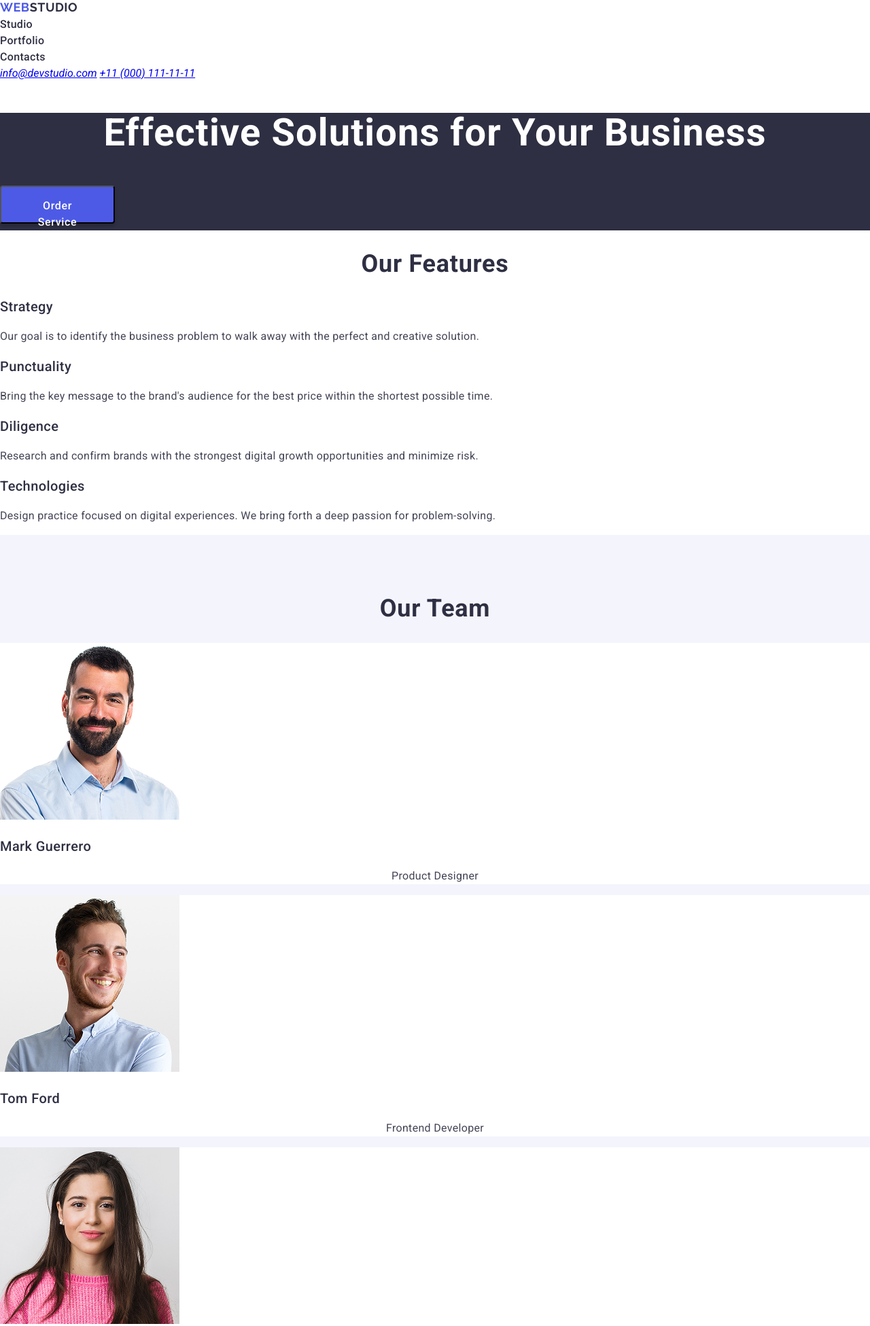
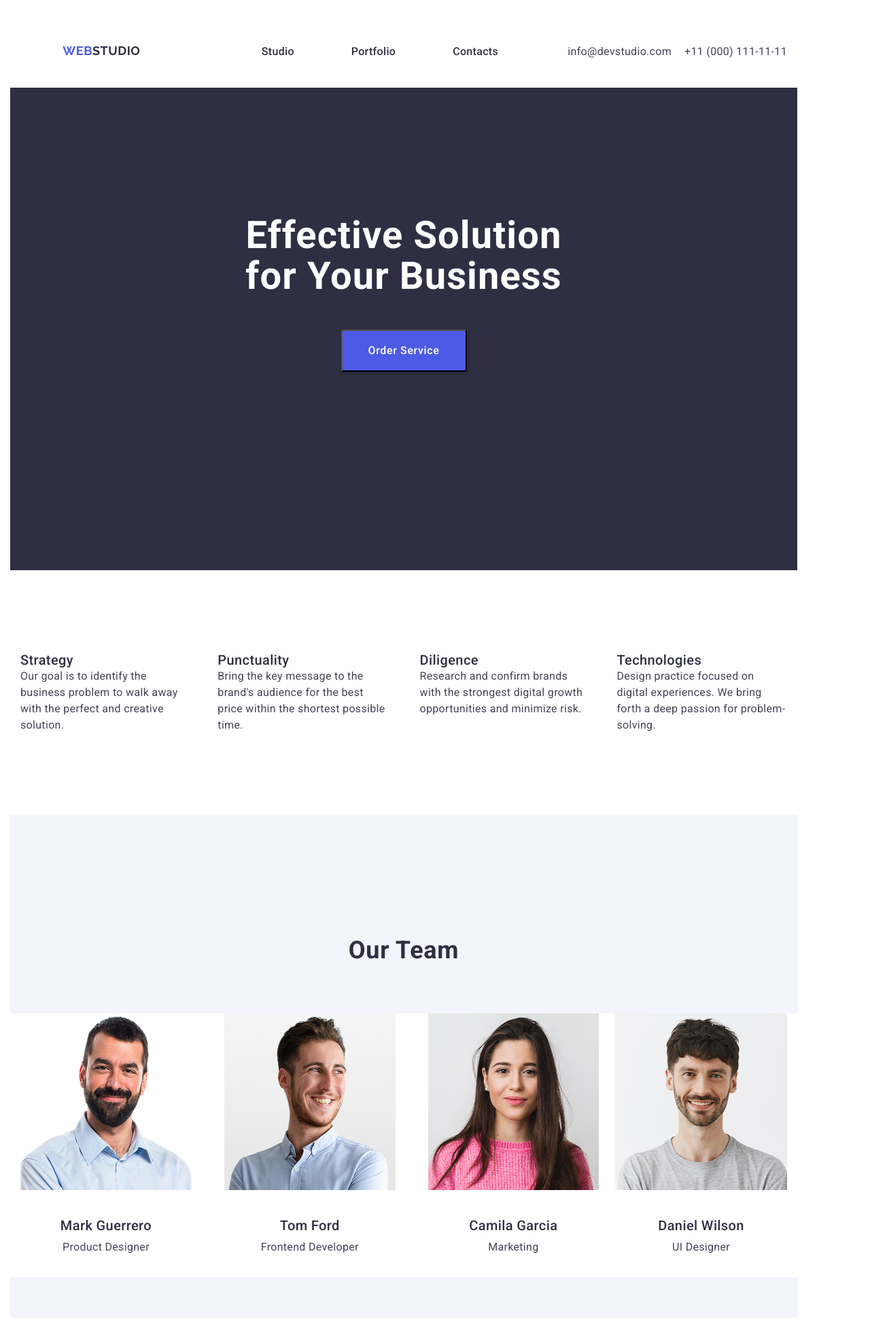
Before and after one commit to maximderen516-dotcom/goit-markup-hw-03, a plain HTML site: page index.html in a window 1280 px wide. Shown: the top 1951 px of the page at 68% size. Drawn offline with nearby package versions, Linux system fonts and the light colour scheme.

Commit message:
Add files via upload

```diff
--- a/css/styles.css
+++ b/css/styles.css
@@ -1,4 +1,46 @@
 /* Сtrl + / */
+ /* CSS RESET  */
+body,
+h1,
+h2,
+h3,
+h4,
+p,
+ul,
+ol,
+li,
+figure,
+figcaption,
+blockquote,
+dl,
+dd {
+    margin: 0;
+    padding: 0;
+}
+*, ::after, ::before {
+    box-sizing: content-box;
+}
+body {
+    min-height: 100vh;
+    line-height: 1.5;
+}
+
+ul,
+ol {
+    list-style: none;
+}
+
+img {
+    max-width: 100%;
+}
+
+input,
+button,
+textarea,
+select {
+    font: inherit;
+}
+/* CSS RESET */
 :root {
     --iris: #4d5ae5;
     --ocean: #404bbf;
@@ -59,6 +101,35 @@ ul{
     margin: 0;
     padding: 0;
 }
+html,
+body {
+    max-width: 100%;
+    overflow-x: hidden;
+}
+/* Region Header */
+.section-header{
+   background-color:#fff;
+}
+.container{
+    padding-left: 15px;
+    padding-right: 15px;
+    padding-top: 24px;
+    padding-bottom: 24px;
+    max-width: 1158px;
+}
+.header-box {
+    display: flex;
+    justify-content: space-between;
+    align-items: center;
+}
+.header-logo{
+    margin-right: 76px;
+}
+.header-nav  li{
+ display: inline-block;
+ align-items: start;
+    margin:40px;
+}
 .logo{
     color:#2e2f42;
     font-family: "Raleway", sans-serif;
@@ -68,6 +139,9 @@ ul{
         letter-spacing: 0.03em;
         text-transform: uppercase;
         text-decoration: none;
+        padding-left: 15px;
+        padding-bottom: 24px;
+        padding-top: 24px;
 }
 .color-slate-logo{
     font-family: var(--second-family);
@@ -112,8 +186,10 @@ ul{
 .color-link-header.active::after {
     width: 100%;
 }
-
-.address{
+.address-link{
+    padding-right: 15px;
+    padding-bottom: 24px;
+    padding-top: 24px;
     font-style: normal;
     font-weight: 400;
     font-size: 16px;
@@ -122,24 +198,33 @@ ul{
     color: var(--slate);
     text-decoration: none;
 }
-.address:hover,
-.address:focus {
-    color: var(--ocean);
+.address-link:hover,
+.address-link:focus {
+    color:var(--ocean);
 }
+/* End of Header */
+/* region Hero */
 .hero{
-    background: var(--navy-blue);
+    margin-top: 1px;
+    padding-top: 188px;
+    padding-bottom: 292px;
+    padding-left:331px;
+    padding-right:331px;
+    text-align: justify;
+    background:var(--navy-blue);
 }
 .button{
+    display: block;
+    margin: 48px auto 0 auto;
     border-radius: 4px;
-    padding: 16px 32px;
     width: 169px;
     height: 56px;
     box-shadow: 0 4px 4px 0 rgba(0, 0, 0, 0.15);
     background: var(--iris);
-    font-family: var(--font-family);
+    font-family: 'Roboto', sans-serif;
     font-weight: 500;
     font-size: 16px;
-        line-height: 150%;
+    line-height: 1.5;
     letter-spacing: 0.04em;
     color: var(--white);
 }
@@ -148,16 +233,88 @@ box-shadow: 0 4px 4px 0 rgba(0, 0, 0, 0.15);
 box-shadow: 0 4px 4px 0 rgba(0, 0, 0, 0.15);
     background: var(--ocean);
 }
+/* end of Hero */
+/* region Features */
+.section-features {
+    background-color: #fff;
+}
+.visually-hidden {
+    position: absolute;
+    width: 1px;
+    height: 1px;
+    margin: -1px;
+    border: 0;
+    padding: 0;
+    white-space: nowrap;
+    clip-path: inset(100%);
+    clip: rect(0 0 0 0);
+    overflow: hidden;
+}
+.feature-list {
+display: flex;
+justify-content: space-between;
+padding-bottom: 120px;
+padding-top: 120px;
+}
+.feature-1{
+padding-left: 15px;
+margin-right:24px ;
+}
+.feature-2 {
+margin-left: 24px;
+margin-right: 24px;
+}
+.feature-3  {
+margin-left: 24px;
+margin-right: 24px;
+}
+.feature-4 {
+padding-right: 15px;
+margin-left: 24px;
+}
+/* end of Features */
+/* region Teem */
 .section-team{
     background: var(--cloud);
     padding-bottom: 60px;
     padding-top: 60px;
+}
+.team-list{
+    display: flex;
+    justify-content: space-between;
+}
+.team-list-1{
+    margin-left: 15px;
+    margin-right: 24px;
+}
+.team-list-2{
+    margin-right: 24px;
+    margin-left: 24px;
+}
+.team-list-3{
+    margin-right: 24px;
+    margin-left: 24px;
+}
+.team-list-4{
+    margin-right: 15px;
+}
+.team-name{
+    text-align: center;
+    padding-top: 33px;
+    padding-bottom:8px;
 }
 .team-background{
     background: #ffffff;
 }
 .team-position{
    text-align: center;
+   padding-bottom:32px;
+}
+
+/* end of Team  */
+/* region portfolio  */
+#portfolio{
+    background-color: #fff;
 }
 .section-title{
     font-family: 'Roboto', sans-serif;
@@ -167,13 +324,42 @@ box-shadow: 0 4px 4px 0 rgba(0, 0, 0, 0.15);
         letter-spacing: 0.02em;
         text-align: center;
         color: var(--navy-blue);
+        padding-top: 120px;
+        margin-bottom: 72px;
 }
+.portfolio-list{
+    display: flex;
+    flex-wrap: wrap;
+    gap: 24px;
+    padding-bottom:120px;
+}
+.card-content{
+    padding-top: 32px;
+    padding-left: 16px;
+}
+.card-text{
+    padding-left: 16px;
+    padding-bottom: 32px;
+    padding-top: 8px;
+}
+.portfolio-list-border{
+    border: 1px solid var(--cornflower);
+}
+
+/* end of portfolio   */
 .footer{
     background-color: #2e2f42;
-
+}
+#section-footer{
+   padding-top: 100px;
+    padding-bottom: 100px;
+}
+.footer-link{
+    padding-left: 15px;
 }
 .footer-text{
     color: var(--cloud);
+    padding-left: 15px;
 }
 .color-white{
     color: var(--white);
--- a/index.html
+++ b/index.html
@@ -6,54 +6,64 @@
    <title>WebStudio</title>
    <link rel="stylesheet" href="https://cdnjs.cloudflare.com/ajax/libs/modern-normalize/3.0.1/modern-normalize.min.css"
     integrity="sha512-q6WgHqiHlKyOqslT/lgBgodhd03Wp4BEqKeW6nNtlOY4quzyG3VoQKFrieaCeSnuVseNKRGpGeDU3qPmabCANg=="
-    crossorigin="anonymous" referrerpolicy="no-referrer"/>
+    crossorigin="anonymous" referrerpolicy="no-referrer" />
    <link rel="preconnect" href="https://fonts.googleapis.com">
    <link rel="preconnect" href="https://fonts.gstatic.com" crossorigin>
- <link href="https://fonts.googleapis.com/css2?family=Raleway:ital,wght@0,100..900;1,100..900&family=Roboto:ital,wght@0,100..900;1,100..900&display=swap"
+   <link
+    href="https://fonts.googleapis.com/css2?family=Raleway:ital,wght@0,100..900;1,100..900&family=Roboto:ital,wght@0,100..900;1,100..900&display=swap"
     rel="stylesheet">
    <link rel="stylesheet" href="./css/styles.css">
   </head>
-
   <body>
    <!-- #region header -->
+   <div class="container">
+    <section class="section-header">
       <header>
-    <nav aria-label="Main Navigation">
+        <div class="header-box">
+         <nav aria-label="Main Navigation"></nav>
+          <div class="header-logo">
             <a href="./index.html" class="logo"><span class="color-slate-logo">Web</span>Studio</a>
+          </div>
+          <div class="header-nav">
             <ul>
               <li><a href="./index.html" class="color-link-header">Studio</a></li>
               <li><a href="#portfolio" class="color-link-header">Portfolio</a></li>
               <li><a href="#contacts" class="color-link-header">Contacts</a></li>
             </ul>
+          </div>
          </nav>
           <address>
               <a class="address-link" href="mailto:info@devstudio.com">info@devstudio.com</a>
               <a class="address-link" href="tel:+110001111111">+11 (000) 111-11-11</a>
           </address>
+        </div>
       </header>
+    </section>
     <!-- #endregion header -->
     <!-- #region main -->
     <main>
-    <section class="hero"><!-- Hero Section -->
-      <h1>Effective Solutions for Your Business</h1>
+      <section class="hero">
+        <!-- Hero Section -->
+        <h1>Effective Solution for Your Business</h1>
         <button class="button" type="button">Order Service</button>
       </section>
       <!-- #region Features -->
-    <section>
-      <h2 class="section-title">Our Features</h2>
-      <ul>
-        <li>
+      <section class="section-features">
+        <h2 class="visually-hidden">Our Features</h2>
+        <ul class="feature-list">
+          <li class="feature-1">
             <h3>Strategy</h3>
             <p>Our goal is to identify the business problem to walk away with the perfect and creative solution.</p>
           </li>
-        <li>
+          <li class="feature-2">
             <h3>Punctuality</h3>
             <p>Bring the key message to the brand's audience for the best price within the shortest possible time.</p>
           </li>
-        <li>
+          <li class="feature-3">
             <h3>Diligence</h3>
             <p>Research and confirm brands with the strongest digital growth opportunities and minimize risk.</p>
           </li>
-        <li>
+          <li class="feature-4">
             <h3>Technologies</h3>
             <p>Design practice focused on digital experiences. We bring forth a deep passion for problem-solving.</p>
           </li>
@@ -63,42 +73,34 @@
       <!-- #region Team -->
       <section class="section-team">
         <h2 class="section-title">Our Team</h2>
-      <ul>
+        <ul class="team-list">
           <li class="team-background">
+            <div class="team-list-1">
               <img src="./images/img.jpg" width="264" height="260" alt="Mark Guerrero, Product Designer">
-          <h3 class="team-name">
-            Mark Guerrero
-          </h3>
-          <p class="team-position">
-            Product Designer
-          </p>
+              <h3 class="team-name">Mark Guerrero</h3>
+              <p class="team-position">Product Designer</p>
+            </div>
           </li>
           <li class="team-background">
+            <div class="team-list-2">
               <img src="./images/img(1).jpg" width="264" height="260" alt="Tom Ford, Frontend Developer">
-          <h3 class="team-name">
-            Tom Ford
-          </h3>
-          <p class="team-position">
-          Frontend Developer
-          </p>
+              <h3 class="team-name">Tom Ford</h3>
+              <p class="team-position">Frontend Developer</p>
+            </div>
           </li>
           <li class="team-background">
-          <img src="./images/img(2).jpg" width="264" height="260" alt="Camila Garcia, Marketing ">
-          <h3 class="team-name">
-            Camila Garcia
-          </h3>
-          <p class="team-position">
-            Marketing
-          </p>
+            <div class="team-list-3">
+              <img src="./images/img(2).jpg" width="264" height="260" alt="Camila Garcia, Marketing">
+              <h3 class="team-name">Camila Garcia</h3>
+              <p class="team-position">Marketing</p>
+            </div>
           </li>
           <li class="team-background">
+            <div class="team-list-4">
               <img src="./images/img(3).jpg" width="264" height="260" alt="Daniel Wilson, UI Designer">
-          <h3 class="team-name">
-            Daniel Wilson
-          </h3>
-          <p class="team-position">
-            UI Designer
-          </p>
+              <h3 class="team-name">Daniel Wilson</h3>
+              <p class="team-position">UI Designer</p>
+            </div>
           </li>
         </ul>
       </section>
@@ -106,36 +108,48 @@
       <!--#region Our Portfolio -->
       <section id="portfolio">
         <h2 class="section-title">Our Portfolio</h2>
-      <ul>
+        <ul class="portfolio-list">
           <li>
+            <div class="portfolio-list-border">
               <img src="./images/Banking_App.jpg" width="360" height="300" alt="Banking_App">
-          <h3>Banking App</h3>
-          <p>App</p>
+              <h3 class="card-content">Banking App</h3>
+              <p class="card-text">App</p>
+            </div>
           </li>
           <li>
+            <div class="portfolio-list-border">
               <img src="./images/Cashless_Payment.jpg" width="360" height="300" alt="Cashless_Payment">
-          <h3>Cashless Payment</h3>
-          <p>Marketing</p>
+              <h3 class="card-content">Cashless Payment</h3>
+              <p class="card-text">Marketing</p>
+            </div>
           </li>
           <li>
+            <div class="portfolio-list-border">
               <img src="./images/Meditation_App.jpg" width="360" height="300" alt="Meditation_App">
-          <h3>Meditation App</h3>
-          <p>App</p>
+              <h3 class="card-content">Meditation App</h3>
+              <p class="card-text">App</p>
+            </div>
           </li>
           <li>
+            <div class="portfolio-list-border">
               <img src="./images/Taxi_Service.jpg" width="360" height="300" alt="Taxi_Service">
-          <h3>Taxi Service</h3>
-          <p>Marketing</p>
+              <h3 class="card-content">Taxi Service</h3>
+              <p class="card-text">Marketing</p>
+            </div>
           </li>
           <li>
+            <div class="portfolio-list-border">
               <img src="./images/Screen_Illustrations.jpg" width="360" height="300" alt="Screen_Illustrations">
-          <h3>Screen Illustrations</h3>
-          <p>Design</p>
+              <h3 class="card-content">Screen Illustrations</h3>
+              <p class="card-text">Design</p>
+            </div>
           </li>
           <li>
+            <div class="portfolio-list-border">
               <img src="./images/Online_Courses.jpg" width="360" height="300" alt="Online_Courses">
-          <h3>Online Courses</h3>
-          <p>Marketing</p>
+              <h3 class="card-content">Online Courses</h3>
+              <p class="card-text">Marketing</p>
+            </div>
           </li>
         </ul>
       </section>
@@ -144,9 +158,15 @@
     <!-- #endregion main -->
     <!-- #region footer -->
     <footer class="footer">
-    <a class="footer-link" href="./index.html" aria-label="Home"><span class="color-slate-logo">Web</span><span class="color-white">Studio</span></a>
-    <p class="footer-text">Increase the flow of customers and sales for your business with digital marketing & growth solutions.</p>
+      <section id="section-footer">
+        <a class="footer-link" href="./index.html" aria-label="Home">
+          <span class="color-slate-logo">Web</span><span class="color-white">Studio</span>
+        </a>
+        <p class="footer-text">Increase the flow of customers and sales for your business with digital marketing &
+          growth solutions.</p>
+      </section>
     </footer>
     <!-- #endregion footer -->
+  </div>
  </body>
 </html>
```
Lines whose indentation alone changed are shown as unchanged.
